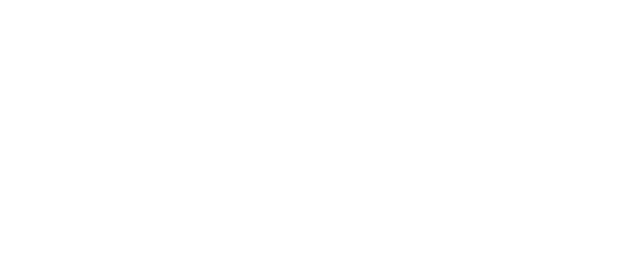
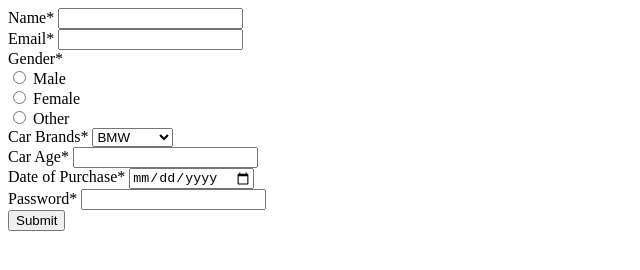
Before and after one commit to acciojob/car-insurance-form-voidsoul-host, a website: page main.html in a window 1280 px wide. Shown: the whole page, without its empty margins (0-640 px from the left). Drawn offline with Linux system fonts and the light colour scheme.

Commit message:
created a submission

```diff
--- a/main.html
+++ b/main.html
@@ -8,6 +8,53 @@
 
  <body>
          <!-- the entire body must be written by student -->
+         <form method="post" action="#">
+   <div>
+     <label for="name">Name*</label>
+     <input type="text" id="name" name="name" required>
+   </div>
+   <div>
+     <label for="email">Email*</label>
+     <input type="email" id="email" name="email" required>
+   </div>
+   <div>
+     <label for="gender">Gender*</label>
+     <div>
+       <input type="radio" id="male" name="gender" value="male" required>
+       <label for="male">Male</label>
+     </div>
+     <div>
+       <input type="radio" id="female" name="gender" value="female" required>
+       <label for="female">Female</label>
+     </div>
+     <div>
+       <input type="radio" id="other" name="gender" value="other" required>
+       <label for="other">Other</label>
+     </div>
+   </div>
+   <div>
+     <label for="cars">Car Brands*</label>
+     <select id="cars" name="cars" required>
+       <option value="BMW">BMW</option>
+       <option value="Audi">Audi</option>
+       <option value="Mercedes">Mercedes</option>
+     </select>
+   </div>
+   <div>
+     <label for="carage">Car Age*</label>
+     <input type="number" id="carage" name="carage" required>
+   </div>
+   <div>
+     <label for="dop">Date of Purchase*</label>
+     <input type="date" id="dop" name="dop" required>
+   </div>
+   <div>
+     <label for="password">Password*</label>
+     <input type="password" id="password" name="password" required>
+   </div>
+   <button type="submit">Submit</button>
+ </form>
+
      <script type="text/javascript" src="./script.js">
  </script>
 
```
Lines whose indentation alone changed are shown as unchanged.
